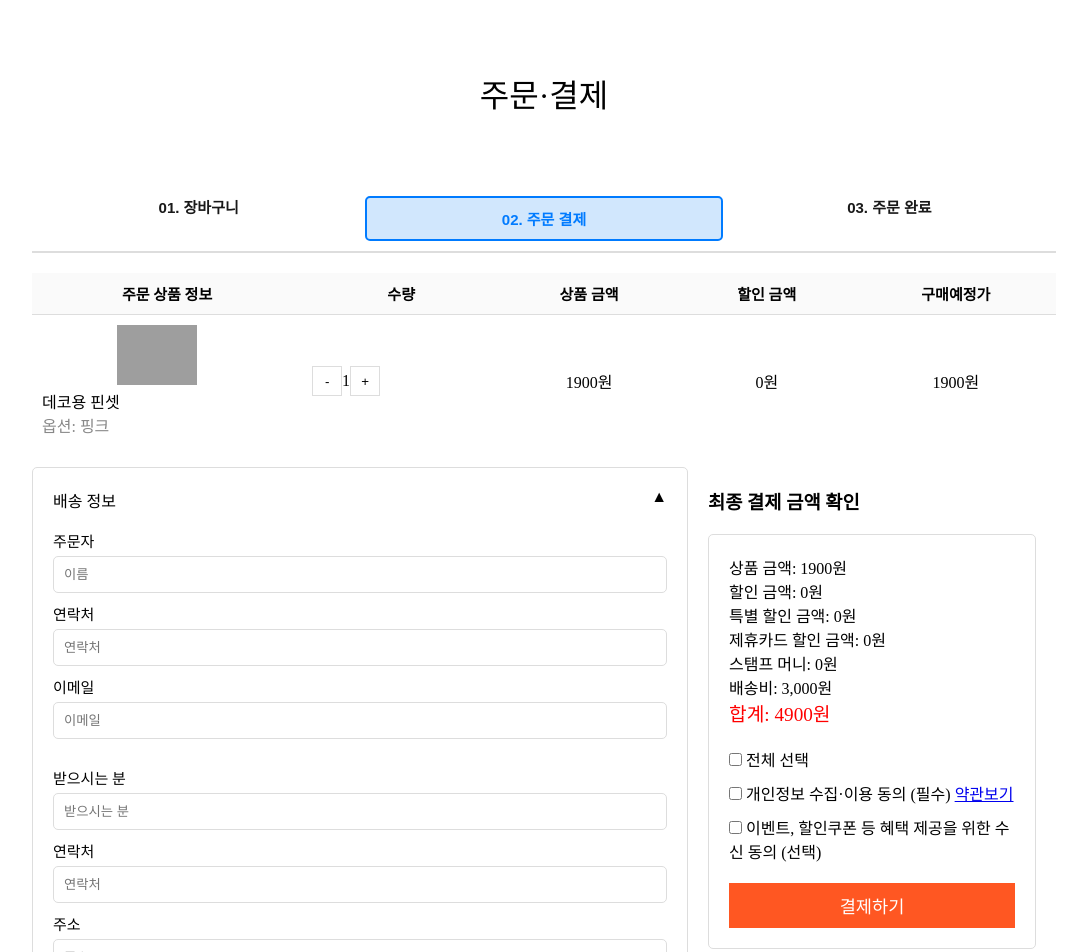
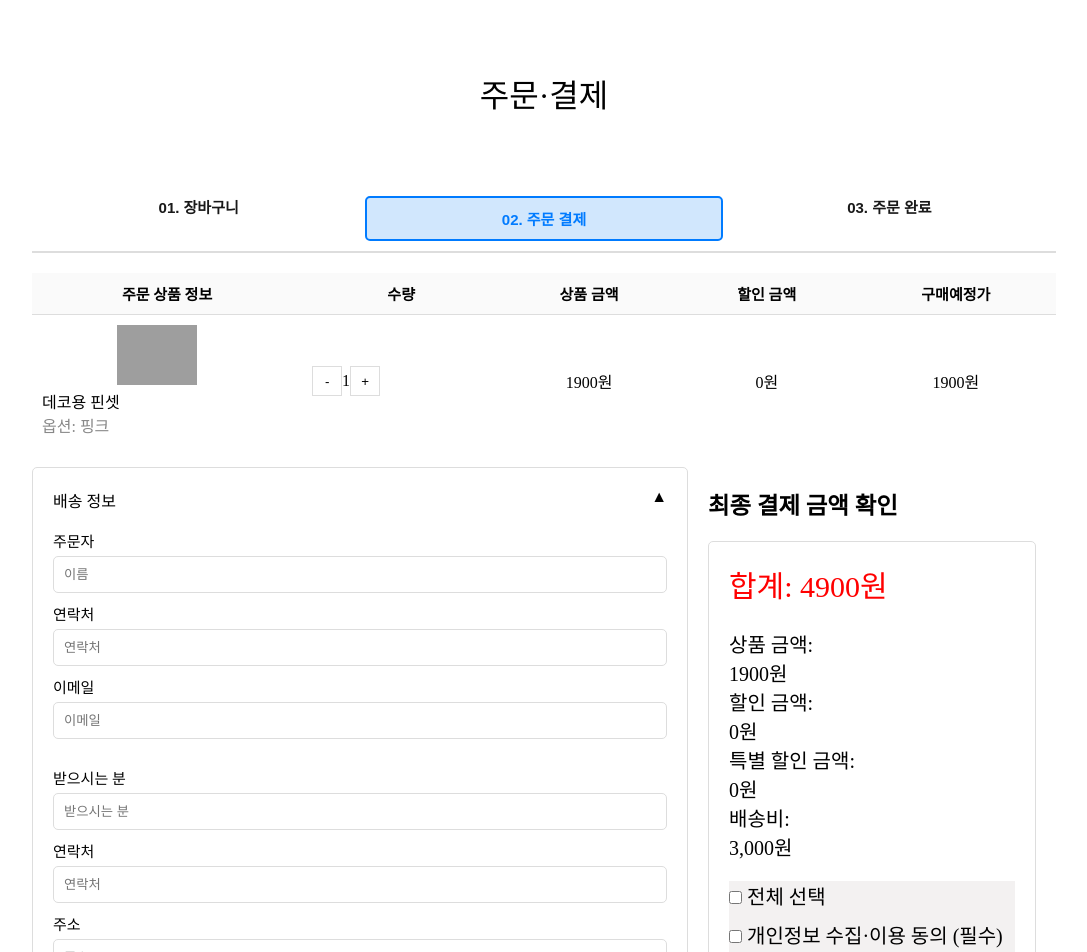
Before and after one commit to Chaerini/Moble_Goods, a React (Create React App) app in the folder client/: page /Order in a window 1280 px wide. Shown: the top 952 px of the page, without its empty margins (96-1183 px from the left). Built offline with nearby package versions, Linux system fonts and the light colour scheme; grey boxes are pictures that could not be loaded.

Commit message:
디자인수정

```diff
--- a/client/src/pages/order/Order.css
+++ b/client/src/pages/order/Order.css
@@ -131,33 +131,34 @@
 .apply-coupon-button {
   margin-left: 10px;
   padding: 5px 10px;
-  background-color: #007bff;
+  background-color: #ff5722;
   color: white;
   border: none;
   cursor: pointer;
 }
 
 .apply-coupon-button:hover {
-  background-color: #0056b3;
+  background-color: #e64a19;
 }
 
 .next-button {
   margin-top: 20px;
   padding: 5px 10px;
-  background-color: #007bff;
+  background-color: #ff5722;
   color: white;
   border: none;
   cursor: pointer;
 }
 
 .next-button:hover {
-  background-color: #0056b3;
+  background-color: #e64a19;
 }
 
 .order-summary {
   flex: 1;
   padding: 20px;
   border-radius: 5px;
+  font-size: 20px;
 }
 
 .order-summary h3 {
@@ -174,11 +175,13 @@
 
 .summary-total {
   color: red;
-  font-size: 1.2em;
+  font-size: 1.5em;
+
 }
 
 .terms {
   margin: 20px 0;
+  background-color:#e7e3e37e;
 }
 
 .terms label {
--- a/client/src/pages/order/Order.jsx
+++ b/client/src/pages/order/Order.jsx
@@ -257,13 +257,24 @@ function Order() {
           <div className="order-summary">
             <h3>최종 결제 금액 확인</h3>
             <div className="summary-content">
-              <p>상품 금액: {cartItems.reduce((total, item) => total + item.price * item.quantity, 0)}원</p>
-              <p>할인 금액: 0원</p>
-              <p>특별 할인 금액: 0원</p>
-              <p>제휴카드 할인 금액: 0원</p>
-              <p>스탬프 머니: 0원</p>
-              <p>배송비: 3,000원</p>
               <p className="summary-total">합계: {cartItems.reduce((total, item) => total + item.price * item.quantity, 0) + 3000}원</p>
+              <br />
+              <div className="summary-details">
+                <p>상품 금액:</p>
+                <p>{cartItems.reduce((total, item) => total + item.price * item.quantity, 0)}원</p>
+              </div>
+              <div className="summary-details">
+                <p>할인 금액:</p>
+                <p>0원</p>
+              </div>
+              <div className="summary-details">
+                <p>특별 할인 금액:</p>
+                <p>0원</p>
+              </div>
+              <div className="summary-details">
+                <p>배송비:</p>
+                <p>3,000원</p>
+              </div>
               <hr />
               <div className="terms">
                 <label><input type="checkbox" /> 전체 선택</label>
--- a/client/src/pages/order/OrderComplete.css
+++ b/client/src/pages/order/OrderComplete.css
@@ -9,7 +9,7 @@
   }
 
   .order-complete-container h1 {
-    color: #007bff;
+    color: red;
   }
 
   .order-complete-container p {
@@ -19,7 +19,7 @@
 
   .order-complete-container button {
     padding: 10px 20px;
-    background-color: #007bff;
+    background-color: #ff5722;
     color: white;
     border: none;
     cursor: pointer;
@@ -28,5 +28,5 @@
   }
 
   .order-complete-container button:hover {
-    background-color: #0056b3;
+    background-color: #e64a19;
   }
```
